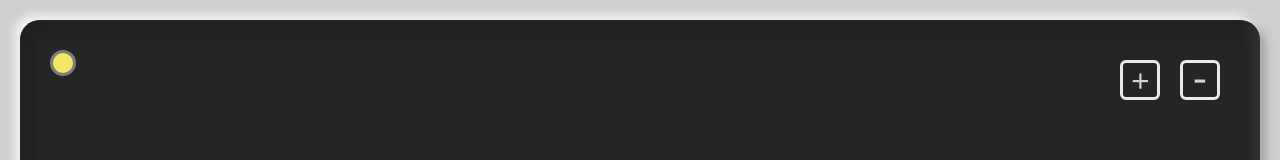
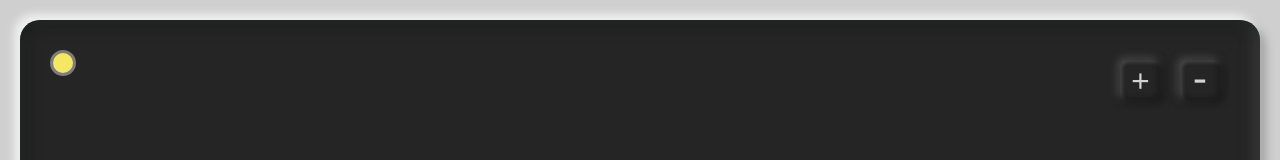
Before and after one commit to kichappa/Triangles, a React (Create React App) app: page / in a window 1280 px wide. Shown: the top 160 px of the page. Built offline with nearby package versions, Linux system fonts and the light colour scheme.

Commit message:
neumorphic poitManagers

```diff
--- a/src/css/pointManager.css
+++ b/src/css/pointManager.css
@@ -34,24 +34,34 @@
     align-content: center;
     text-align: center;
 
-    background: none;
-    border: 3px solid rgb(233, 233, 233);
+    background: #252525;
+    /* Neumorphic Up */
+
+    box-shadow: 2px 2px 8px rgba(0, 0, 0, 0.6), -2px -2px 8px rgba(133, 129, 129, 0.5), inset -3px -3px 4px rgba(19, 20, 20, 0.5), inset 2px 2px 4px rgba(106, 107, 109, 0.5);
+    /* border-radius: 24px; */
+
+    /* background: none; */
+    /* border: 3px solid rgb(233, 233, 233); */
+    border: none;
     border-radius: 6px;
     padding: 0 10px 0 10px;
-    transition: background-color 0.3s, color 0.3s;
+    /* transition: background-color 0.3s, color 0.3s; */
+    transition: box-shadow 0.3s;
 }
 
 @media (hover: hover) and (pointer: fine) {
     #point-manager button:hover {
-        background-color: rgb(211, 211, 211);
-        color: #252525;
+        /* background-color: rgb(211, 211, 211);
+        color: #252525; */
+        box-shadow: 2px 2px 8px rgba(11, 11, 11, 0.6), -2px -2px 8px rgba(101, 101, 101, 0.5), inset 6px 6px 10px rgba(28, 29, 29, 0.5), inset -5px -5px 10px rgba(45, 45, 47, 0.5);
     }
 }
 
 @media (hover: none) and (pointer: coarse) {
     #point-manager button:active {
-        background-color: rgb(211, 211, 211);
-        color: #252525;
+        /* background-color: rgb(211, 211, 211);
+        color: #252525; */
+        box-shadow: 2px 2px 8px rgba(11, 11, 11, 0.6), -2px -2px 8px rgba(101, 101, 101, 0.5), inset 6px 6px 10px rgba(28, 29, 29, 0.5), inset -5px -5px 10px rgba(45, 45, 47, 0.5);
     }
 }
 
```
